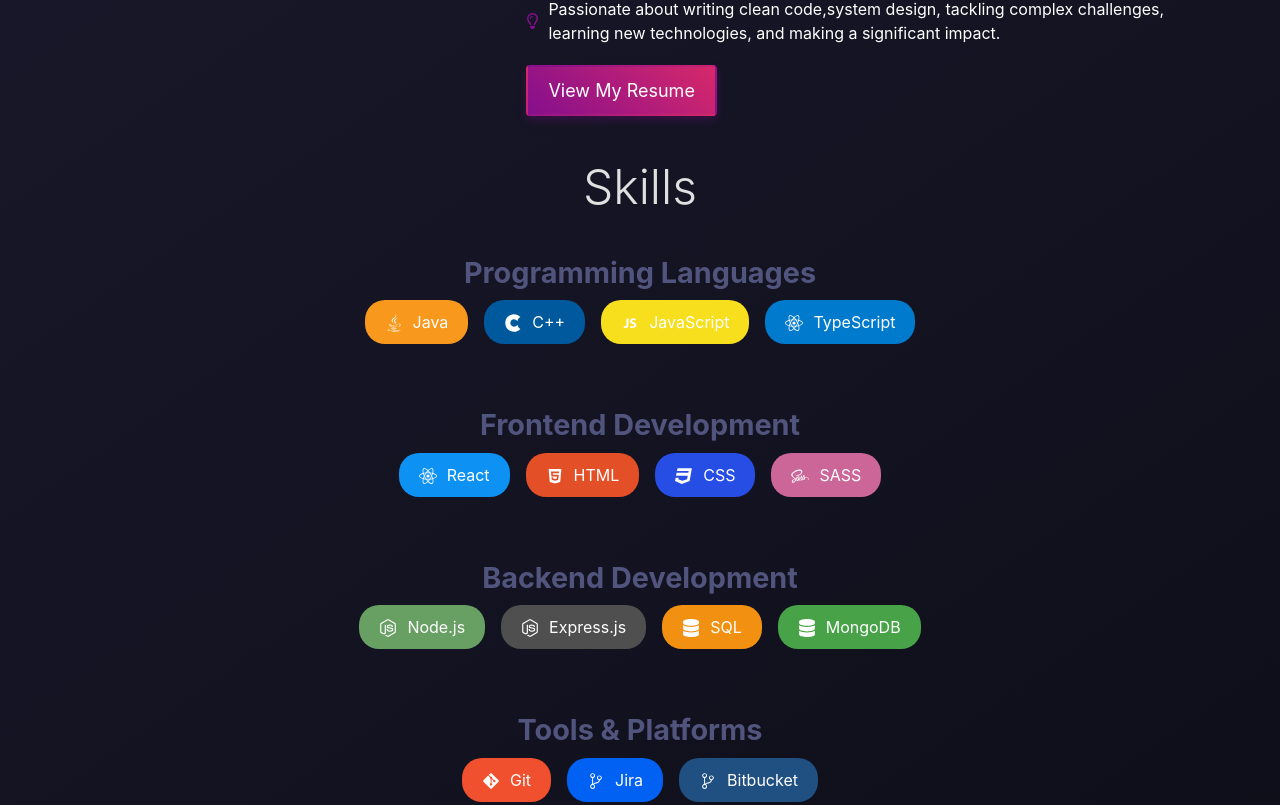
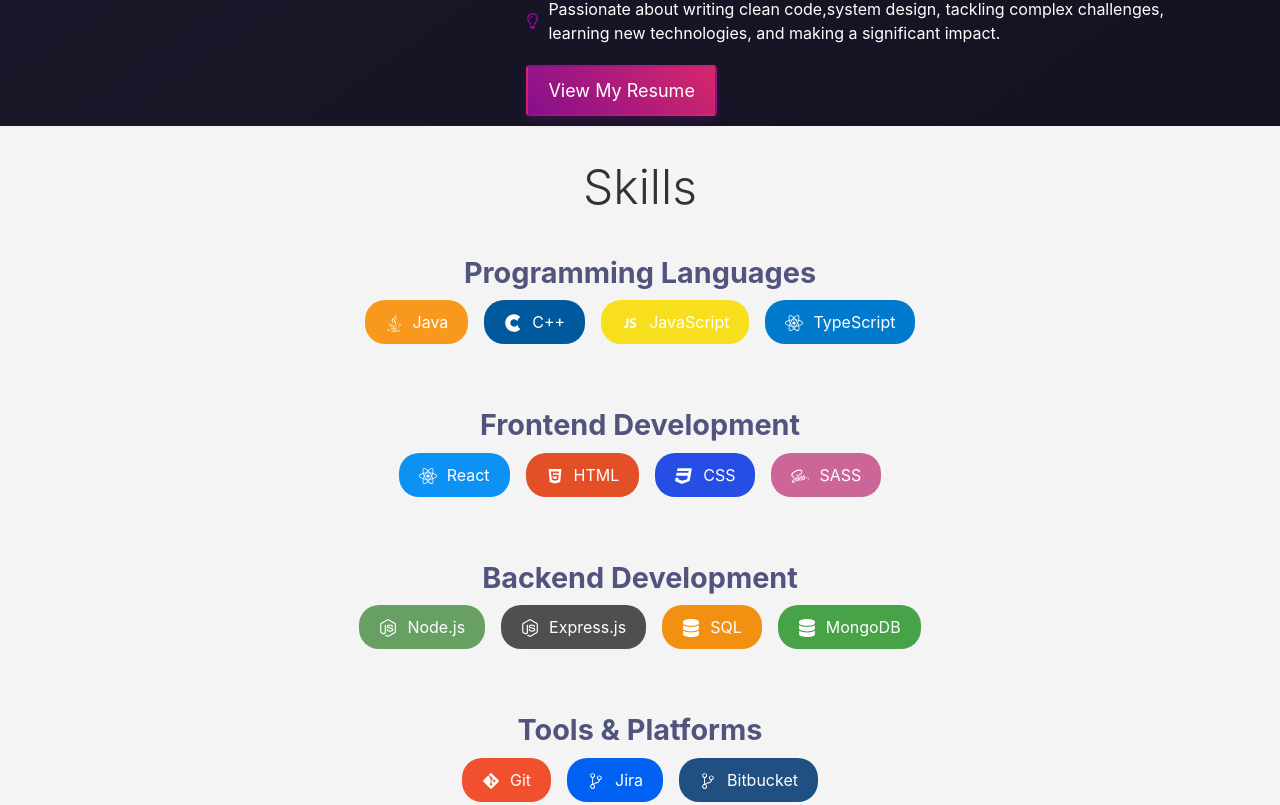
Before and after one commit to anoushka-61/MyPortfolio, a React (Create React App) app: page / in a window 1280 px wide. Shown: the part 575-1380 px from the top of the page. Built offline with nearby package versions, Linux system fonts and the light colour scheme; no server answers.

Commit message:
Prepare for GitHub Pages deployment

```diff
--- a/package.json
+++ b/package.json
@@ -47,7 +47,8 @@
     ]
   },
   "devDependencies": {
+    "@babel/plugin-proposal-private-property-in-object": "^7.21.11",
     "gh-pages": "^6.2.0"
   },
-   "homepage": "https://anoushka-61.github.io/MyPortfolio"
+  "homepage": "https://anoushka-61.github.io/MyPortfolio"
 }
--- a/src/components/Contact/Contact.js
+++ b/src/components/Contact/Contact.js
@@ -1,6 +1,6 @@
 import React, { useState } from 'react';
 import emailjs from 'emailjs-com';
-import { FaEnvelope, FaPhoneAlt, FaMapMarkerAlt } from 'react-icons/fa';
+import { FaEnvelope, FaPhoneAlt } from 'react-icons/fa';
 
 const Contact = () => {
     const [name, setName] = useState('');
--- a/src/components/Experience/Experience.js
+++ b/src/components/Experience/Experience.js
@@ -1,6 +1,5 @@
 import React from 'react';
 import { motion } from 'framer-motion';
-import { MdOutlineAutoGraph } from "react-icons/md";
 
 
 const Experience = () => {
--- a/src/components/Skills/Skills.js
+++ b/src/components/Skills/Skills.js
@@ -38,7 +38,7 @@
 
 const SegmentedSkills = () => {
   const [visibleRows, setVisibleRows] = useState([]);
-  const [isDarkMode, setIsDarkMode] = useState(true);
+
 
   // Check system theme preference for dark mode
   // useEffect(() => {
@@ -74,10 +74,10 @@
     return () => {
       rows.forEach(row => observer.unobserve(row));
     };
-  }, []);
+  }, [observer]);
 
   return (
-    <div id="skills" className={`section segmented-skills ${isDarkMode ? 'dark' : 'light'}`}>
+    <div id="skills" className={`section segmented-skills `}>
       <h1 className="skills-header text-center display-4 mb-4">Skills</h1>
 
       {Object.keys(skillsData).map((category, index) => (
```
